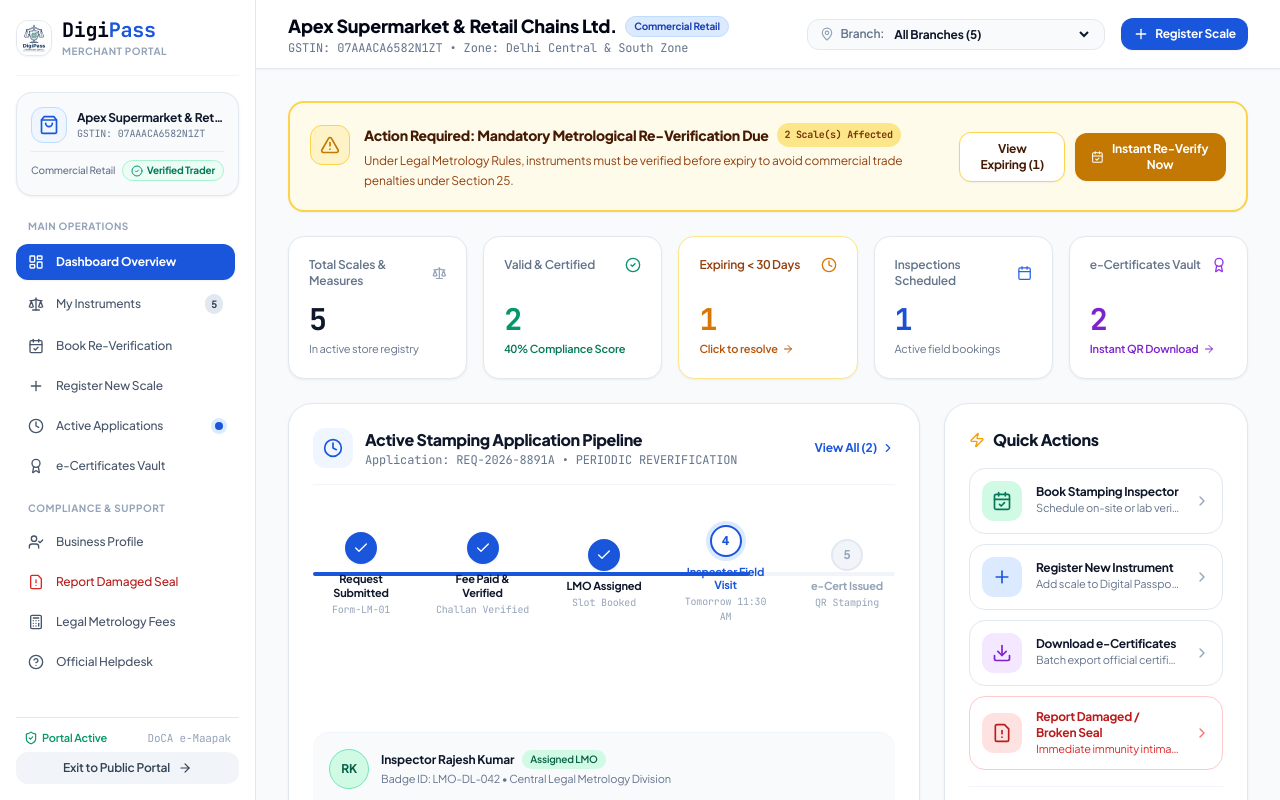
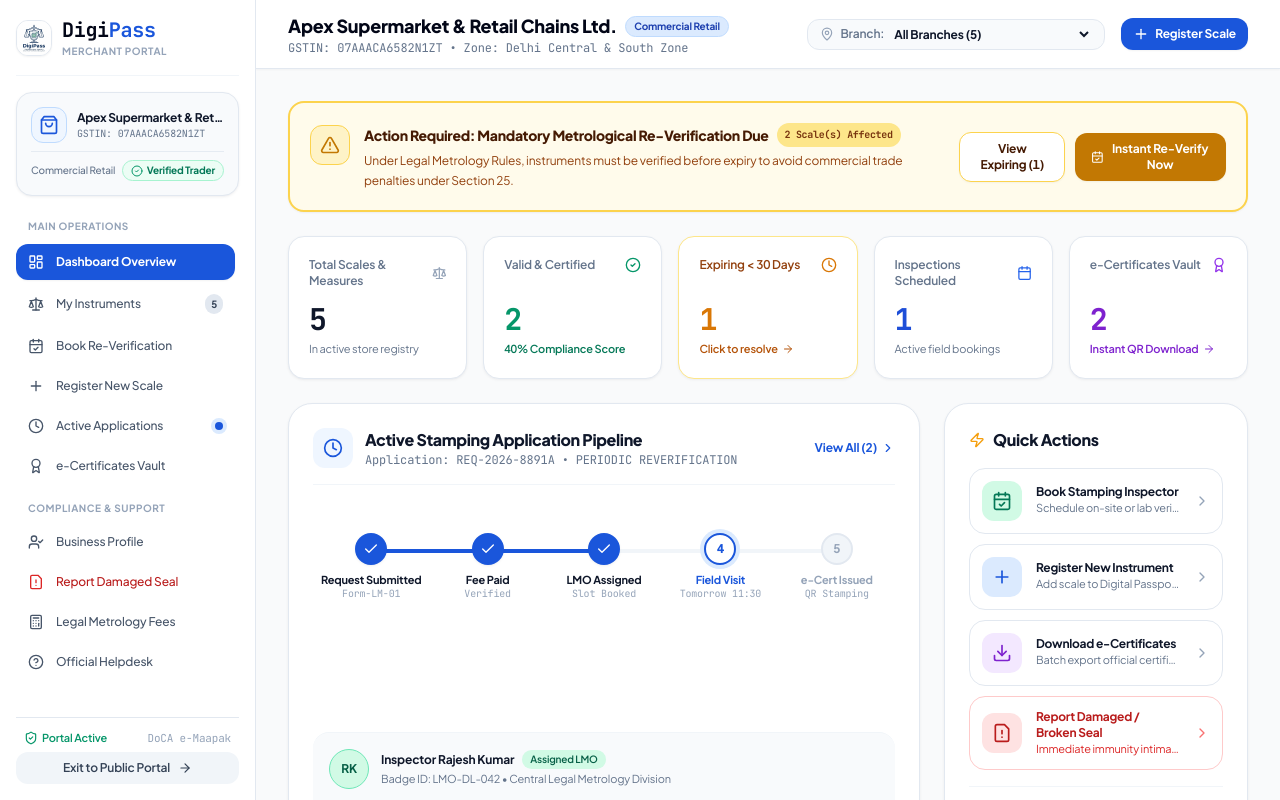
Before and after one commit to niteshkr795/sih-2026-HexZ, a Next.js app: page /trader in a window 1280 px wide. Shown: the top 800 px of the page. Built offline with nearby package versions, Linux system fonts and the light colour scheme.

Commit message:
UI enhancements: stepper fix, header alignment, and scroll margin fix

```diff
--- a/src/app/page.tsx
+++ b/src/app/page.tsx
@@ -299,7 +299,7 @@
             </p>
 
             {/* Public Quick Verification Lookup Box */}
-            <div id="verification" className="bg-white p-5 sm:p-6 rounded-2xl shadow-card border border-slate-200/90 max-w-3xl mx-auto text-left mt-8 scroll-mt-28">
+            <div id="verification" className="bg-white p-5 sm:p-6 rounded-2xl shadow-card border border-slate-200/90 max-w-3xl mx-auto text-left mt-8 scroll-mt-48">
               <div className="flex items-center justify-between pb-3 border-b border-slate-100 text-xs font-semibold text-slate-700">
                 <span className="flex items-center gap-1.5 text-slate-800">
                   <QrCode className="w-4 h-4 text-blue-600" />
--- a/src/components/gov/GovHeader.tsx
+++ b/src/components/gov/GovHeader.tsx
@@ -54,7 +54,7 @@
 
       {/* Top GIGW Accessibility & National Identity Bar */}
       <div className="bg-[#0b1c30] text-slate-200 text-xs px-3 sm:px-6 py-1.5 border-b border-slate-800">
-        <div className="max-w-7xl mx-auto flex flex-wrap items-center justify-between gap-2">
+        <div className="w-full flex flex-wrap items-center justify-between gap-2">
           {/* Left: Govt Identity Text */}
           <div className="flex items-center space-x-2 text-[11px] sm:text-xs">
             <span className="font-semibold text-amber-400">भारत सरकार</span>
@@ -112,7 +112,7 @@
       </div>
 
       {/* Main Ministry Emblem & Brand Banner */}
-      <div className="max-w-7xl mx-auto px-4 sm:px-6 py-3">
+      <div className="w-full px-4 sm:px-6 py-3">
         <div className="flex items-center justify-between gap-4">
           {/* Official Emblem + Department Branding */}
           <div
@@ -167,7 +167,7 @@
 
       {/* Official Government Navigation Ribbon */}
       <nav className="bg-[#003366] text-white border-t border-[#002244] hidden md:block">
-        <div className="max-w-7xl mx-auto px-4 sm:px-6 flex items-center justify-between text-xs font-semibold">
+        <div className="w-full px-4 sm:px-6 flex items-center justify-between text-xs font-semibold">
           <div className="flex items-center space-x-1 py-1 overflow-x-auto scrollbar-none">
             <button
               onClick={() => onSelectPortal("landing")}
@@ -175,7 +175,7 @@
                 currentPortal === "landing" ? "bg-white/20 text-white font-bold" : "hover:bg-white/10 text-slate-200"
               }`}
             >
-              Home / Overview
+              Home
             </button>
             <a
               href="#verification"
--- a/src/components/trader/TraderPortalView.tsx
+++ b/src/components/trader/TraderPortalView.tsx
@@ -1437,23 +1437,22 @@
 
                     {/* Stepper Pipeline */}
                     <div className="py-4">
-                      <div className="relative">
+                      <div className="relative flex w-full pt-2 pb-2">
                         {/* Line track */}
-                        <div className="absolute left-0 top-1/2 -translate-y-1/2 w-full h-1 bg-slate-100 rounded-full" />
-                        <div className="absolute left-0 top-1/2 -translate-y-1/2 w-3/4 h-1 bg-[#1A56DB] rounded-full transition-all duration-700" />
-
-                        {/* 4 Steps */}
-                        <div className="relative flex justify-between items-center w-full">
+                        <div className="absolute top-[24px] left-[10%] w-[80%] h-1 bg-slate-100 rounded-full" />
+                        <div className="absolute top-[24px] left-[10%] w-[40%] h-1 bg-[#1A56DB] rounded-full transition-all duration-700" />
+
+                        {/* 5 Steps */}
                         {[
                           { label: "Request Submitted", sub: "Form-LM-01", done: true, current: false },
-                            { label: "Fee Paid & Verified", sub: "Challan Verified", done: true, current: false },
+                          { label: "Fee Paid", sub: "Verified", done: true, current: false },
                           { label: "LMO Assigned", sub: "Slot Booked", done: true, current: false },
-                            { label: "Inspector Field Visit", sub: "Tomorrow 11:30 AM", done: false, current: true },
+                          { label: "Field Visit", sub: "Tomorrow 11:30", done: false, current: true },
                           { label: "e-Cert Issued", sub: "QR Stamping", done: false, current: false },
                         ].map((step, idx) => (
-                            <div key={idx} className="flex flex-col items-center gap-2 text-center w-20 sm:w-24">
+                          <div key={idx} className="flex-1 flex flex-col items-center text-center z-10 relative">
                             <div
-                                className={`w-8 h-8 rounded-full flex items-center justify-center text-xs font-bold z-10 transition-all border-2 ${
+                              className={`w-8 h-8 rounded-full flex items-center justify-center text-xs font-bold transition-all border-2 mb-2 ${
                                 step.done
                                   ? "bg-[#1A56DB] border-[#1A56DB] text-white shadow-xs"
                                   : step.current
@@ -1463,9 +1462,9 @@
                             >
                               {step.done ? <Check className="w-4 h-4" /> : idx + 1}
                             </div>
-                              <div>
+                            <div className="px-1 flex flex-col items-center">
                               <span
-                                  className={`text-[11px] font-bold block leading-tight ${
+                                className={`text-[10px] sm:text-[11px] font-bold block leading-tight ${
                                   step.current
                                     ? "text-[#1A56DB]"
                                     : step.done
@@ -1475,13 +1474,12 @@
                               >
                                 {step.label}
                               </span>
-                                <span className="text-[10px] text-slate-400 block mt-0.5 font-mono">
+                              <span className="text-[9px] sm:text-[10px] text-slate-400 block mt-0.5 font-mono leading-tight whitespace-nowrap">
                                 {step.sub}
                               </span>
                             </div>
                           </div>
                         ))}
-                        </div>
                       </div>
                     </div>
                   </div>
```
Lines whose indentation alone changed are shown as unchanged.
